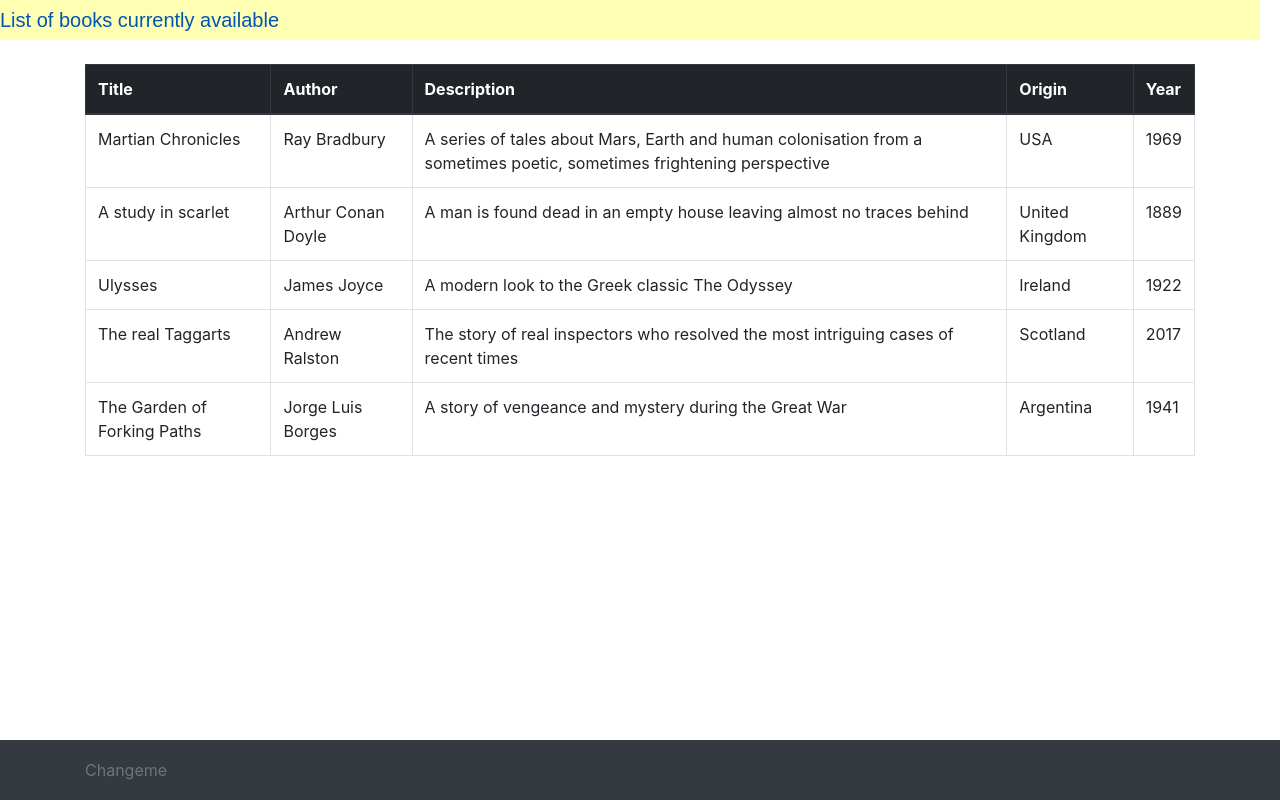
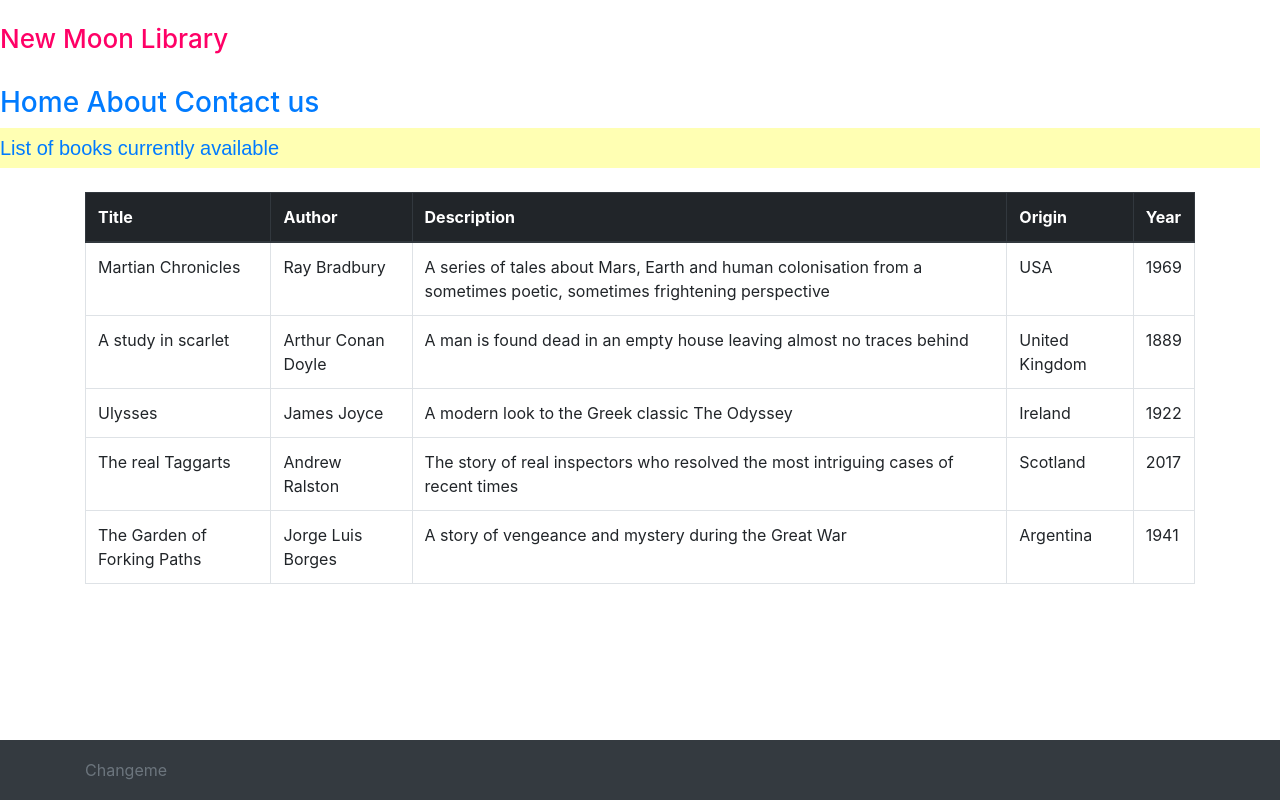
Before and after one commit to Lailah/New-Moon-Library, a plain HTML site: page index.html in a window 1280 px wide. Drawn offline with Linux system fonts and the light colour scheme.

Commit message:
Adding a header

```diff
--- a/css/custom.css
+++ b/css/custom.css
@@ -13,6 +13,15 @@ html {
 body {
     /* Margin bottom by footer height */
     margin-bottom: 60px;
+}
+
+.top {
+    line-height: 3em;
+    text-align: left;
+    color: #ff0066;
+    font-family: 'Alex Brush Regular', cursive, !important;
+    font-size: 26px !important;
+    vertical-align: baseline;
 }
 
 .fancyheader {
@@ -33,3 +42,7 @@ body {
     line-height: 60px; /* Vertically center the text there */
     background-color: #f5f5f5;
 }
+@font-face {
+    font-family: 'Alex Brush Regular';
+    src: url('fonts/AlexBrush.ttf');
+}
--- a/index.html
+++ b/index.html
@@ -11,6 +11,17 @@
     <link rel="stylesheet" type="text/css" href="css/custom.css" media="all"/>
 </head>
 <body>
+
+<!-- Main Header -->
+<header>
+    <h1 class="top" >New Moon Library</h1>
+    <nav>
+    <h3> <a href="home.html">Home</a>
+         <a href="about.html">About</a>
+         <a href="contactus.html">Contact us</a>
+    </h3>
+    </nav>
+</header>
 
 <!-- Top Navigation Bar -->
 <nav class="fancyheader">
```
Also changed, not shown: fonts/AlexBrush.ttf (added).
